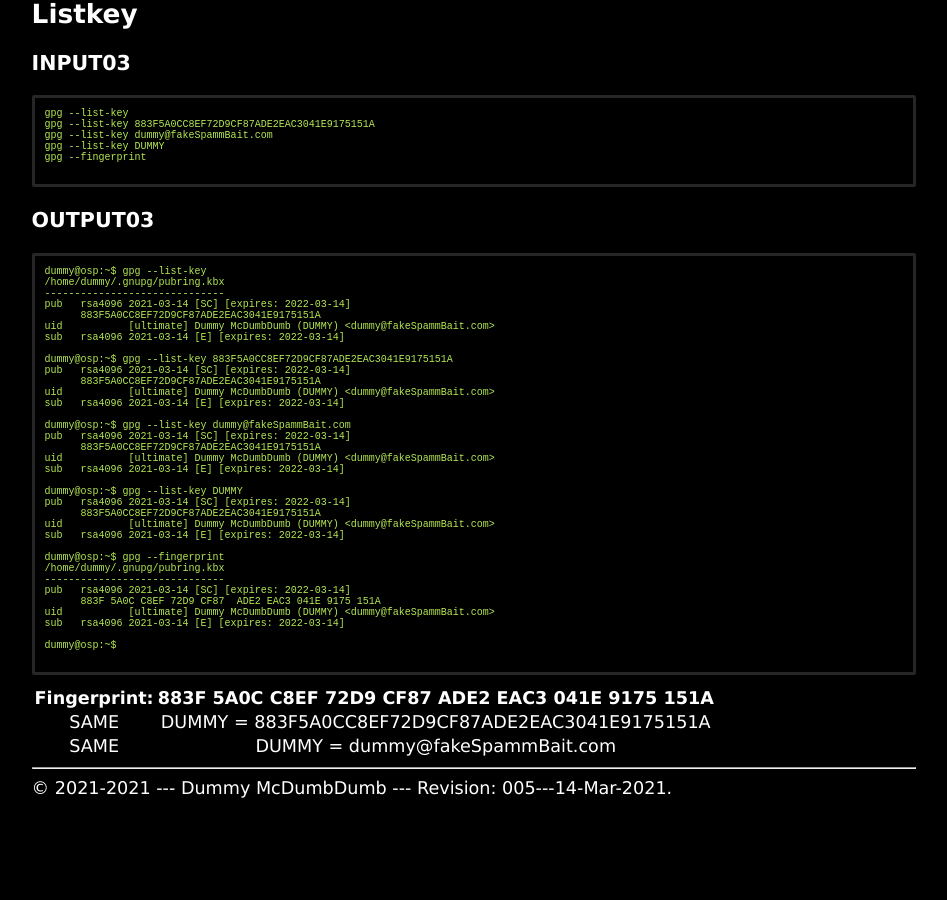
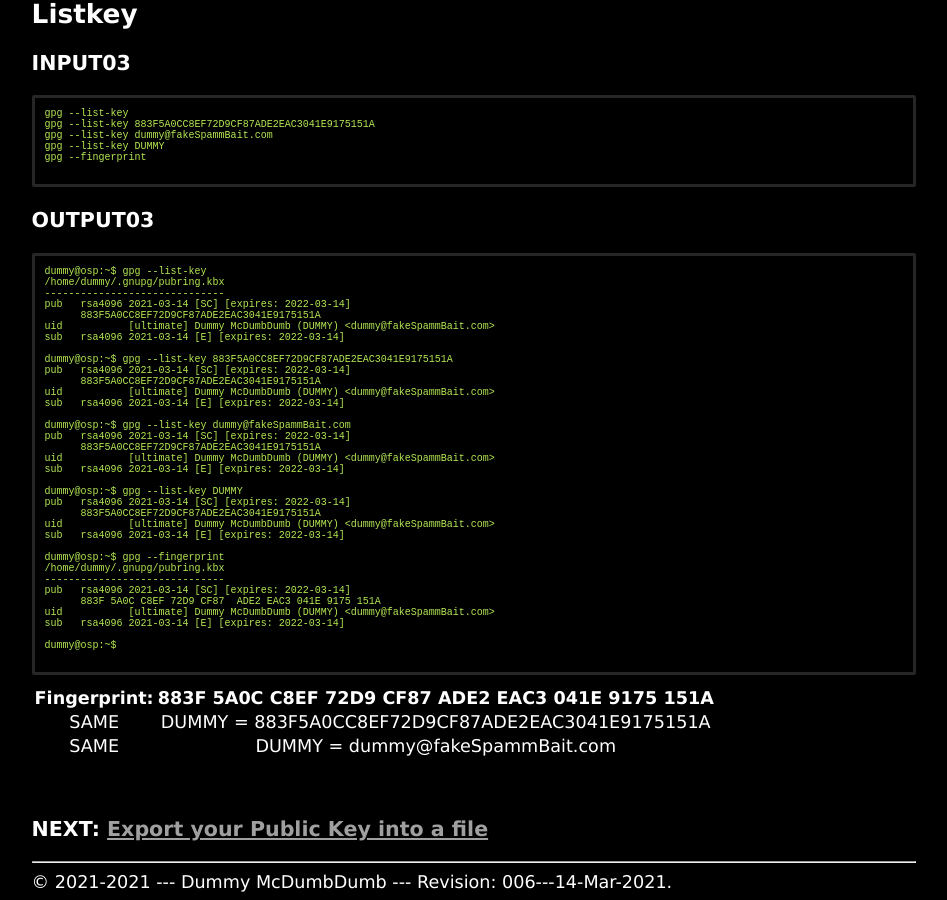
Before and after one commit to mcdumbdumb/gnupg, a Jekyll site: the page built from 001.md, in a window 1280 px wide and 900 px high, scrolled down 2369 px. Shown: the whole window, without its empty margins (166-1113 px from the left). Built offline with Jekyll 4.4.1, drawn with Linux system fonts in a browser that asks for light colours; before the commit the page ends 3175 px from its top, so only the background shows below that.

Commit message:
OS211 cbkadal

```diff
--- a/001.md
+++ b/001.md
@@ -172,3 +172,6 @@ dummy@osp:~$
 | :---:        | :---: |
 | SAME         | DUMMY = 883F5A0CC8EF72D9CF87ADE2EAC3041E9175151A   |
 | SAME         | DUMMY = dummy@fakeSpammBait.com                    |
+
+<br>
+### NEXT: [Export your Public Key into a file](002.md)
--- a/_config.yml
+++ b/_config.yml
@@ -1,5 +1,5 @@
 title:       "GNUPG"
-version:     "005---14-Mar-2021"
+version:     "006---14-Mar-2021"
 copyright:   "2021-2021"
 description: >-
   This Is How Me Do It!
```
Also changed, not shown: 002.md (+3 -0 lines), 003.md (+4 -0 lines), 004.md (+1 -1 lines), 005.md (+3 -0 lines), 4 other files.
